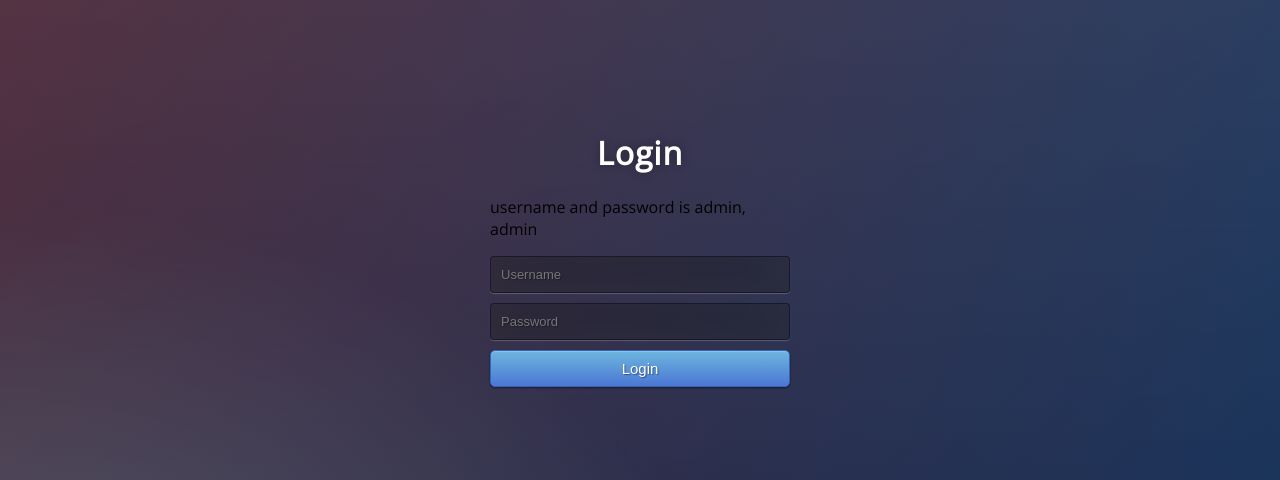
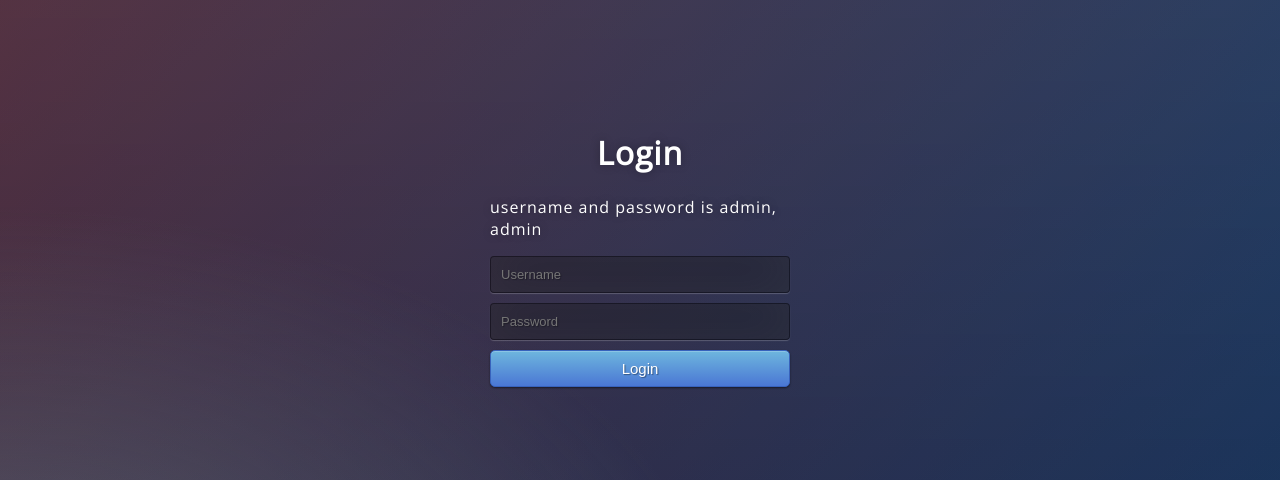
Before and after one commit to ming0520/RIASEC1, a PHP site: page / in a window 1280 px wide. Shown: the part 140-620 px from the top of the page. Run offline with PHP 8.4, Linux system fonts and the light colour scheme.

Commit message:
Update gradient_form.css
Add style for paragraph
    - white, text shadow, letter spacing

```diff
--- a/css/gradient_form.css
+++ b/css/gradient_form.css
@@ -144,6 +144,12 @@ body {
     text-align: center;
 }
 
+p {
+    color: #fff;
+    text-shadow: 0 0 10px rgba(0, 0, 0, 0.3);
+    letter-spacing: 1px;
+}
+
 input {
     width: 100%;
     margin-bottom: 10px;
```
